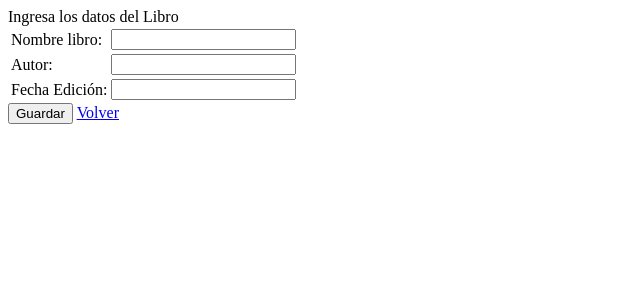
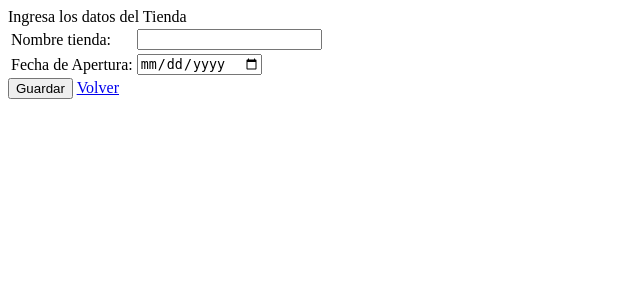
Before and after one commit to HectorMasso25/tienda, a PHP site: page /ingresar.php in a window 1280 px wide. Shown: the top 300 px of the page, without its empty margins (0-640 px from the left). Run offline with PHP 8.4, Linux system fonts and the light colour scheme.

Commit message:
CRUD TIenda
CRUD Tienda funcionando

```diff
--- a/ingresar.php
+++ b/ingresar.php
@@ -1,23 +1,19 @@
 <html>
 <head>
-	<title> Ingresar Libro</title>
+	<title> Ingresar Tienda</title>
 </head>
 <header>
-Ingresa los datos del Libro
+Ingresa los datos del Tienda
 </header>
-<form action='administrar_libro.php' method='post'>
+<form action='administrar_tienda.php' method='post'>
 	<table>
 		<tr>
-			<td>Nombre libro:</td>
+			<td>Nombre tienda:</td>
 			<td> <input type='text' name='nombre'></td>
 		</tr>
 		<tr>
-			<td>Autor:</td>
-			<td><input type='text' name='autor' ></td>
-		</tr>
-		<tr>
-			<td>Fecha Edición:</td>
-			<td><input type='text' name='edicion' ></td>
+			<td>Fecha de Apertura:</td>
+			<td><input type='date' name='apertura' ></td>
 		</tr>
 		<input type='hidden' name='insertar' value='insertar'>
 	</table>
```
Also changed, not shown: actualizar.php (+15 -18 lines), administrar_tienda.php (added, +31 -0 lines).
